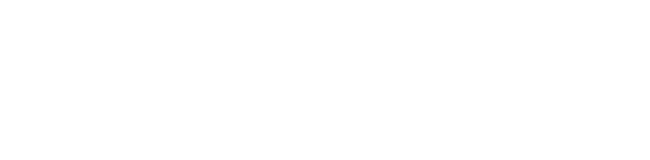
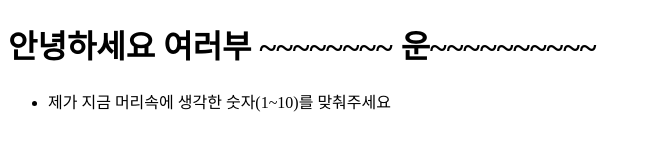
Before and after one commit to tanmtn/oz_git, a plain HTML site: page index.html in a window 1280 px wide. Shown: the whole page, without its empty margins (0-650 px from the left). Drawn offline with Linux system fonts and the light colour scheme.

Commit message:
add event

```diff
--- a/index.html
+++ b/index.html
@@ -3,10 +3,14 @@
   <head>
     <meta charset="UTF-8" />
     <meta name="viewport" content="width=device-width, initial-scale=1.0" />
-    <!-- css 파일을 연결해주세요 -->
+    <link rel="stylesheet" href="./style/index.css" />
     <title>Document</title>
   </head>
   <body>
-    <!-- js 파일을 연결해주세요 -->
+    <h1>안녕하세요 여러부 ~~~~~~~~ 운~~~~~~~~~~</h1>
+    <ul>
+      <li class="sunghun">제가 지금 머리속에 생각한 숫자(1~10)를 맞춰주세요</li>
+    </ul>
+    <script src="./index.js"></script>
   </body>
 </html>
```
